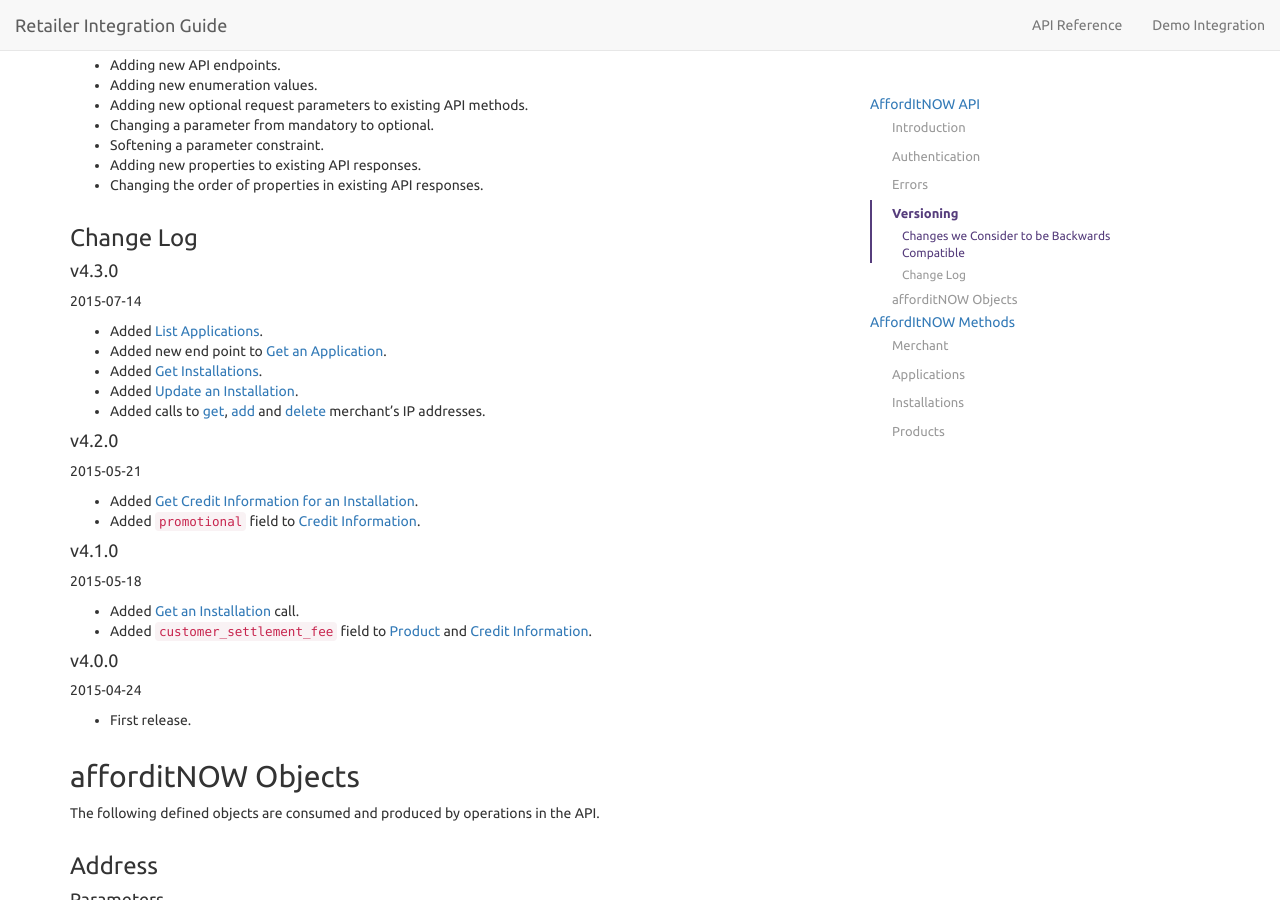
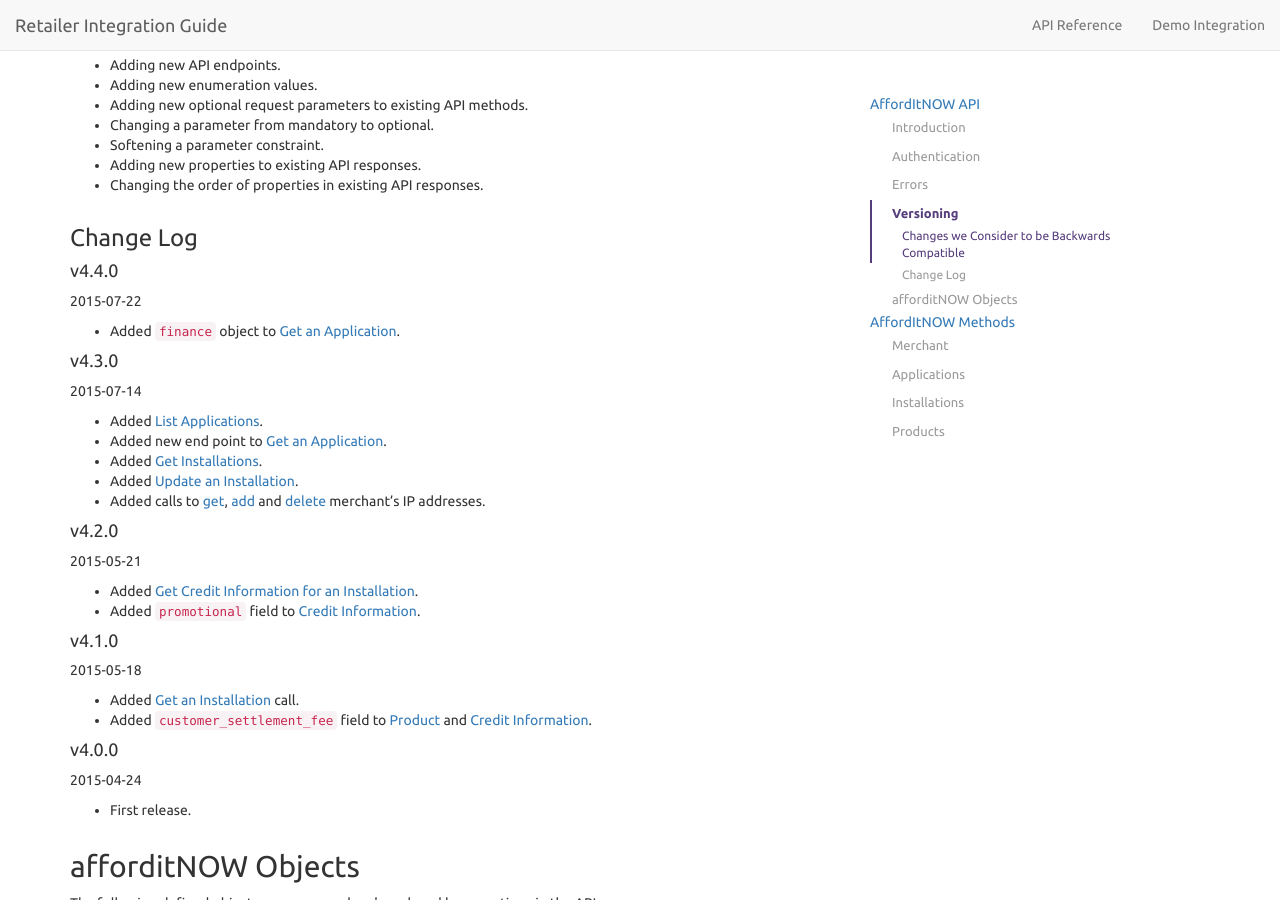
Before and after one commit to PayBreak/retailer-integration-guide, a Jekyll site: the page built from api/index.md, in a window 1280 px wide and 900 px high, scrolled down 1703 px. Built offline with Jekyll 4.4.1, drawn with Linux system fonts in a browser that asks for light colours; nearby versions of some CDN libraries; Markdown is read by kramdown in place of the engine named in the settings.

Commit message:
Updated change log for new version

```diff
--- a/_includes/v4/versioning.md
+++ b/_includes/v4/versioning.md
@@ -20,6 +20,11 @@ You specify the MAJOR version in the end point URL.
 - Changing the order of properties in existing API responses.
 
 ### Change Log
+
+#### v4.4.0
+2015-07-22
+
+- Added `finance` object to [Get an Application](#get-an-application).
 
 #### v4.3.0
 2015-07-14
```
